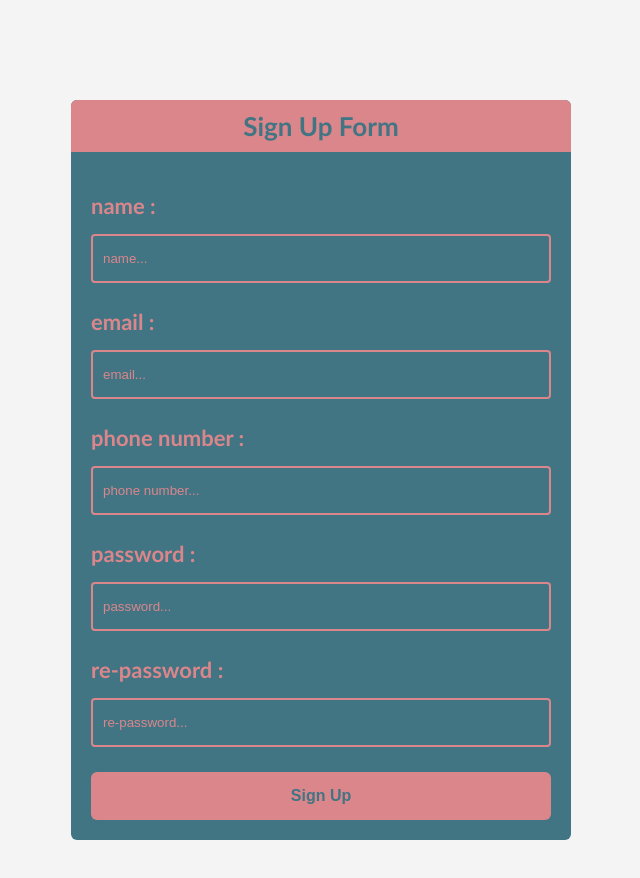
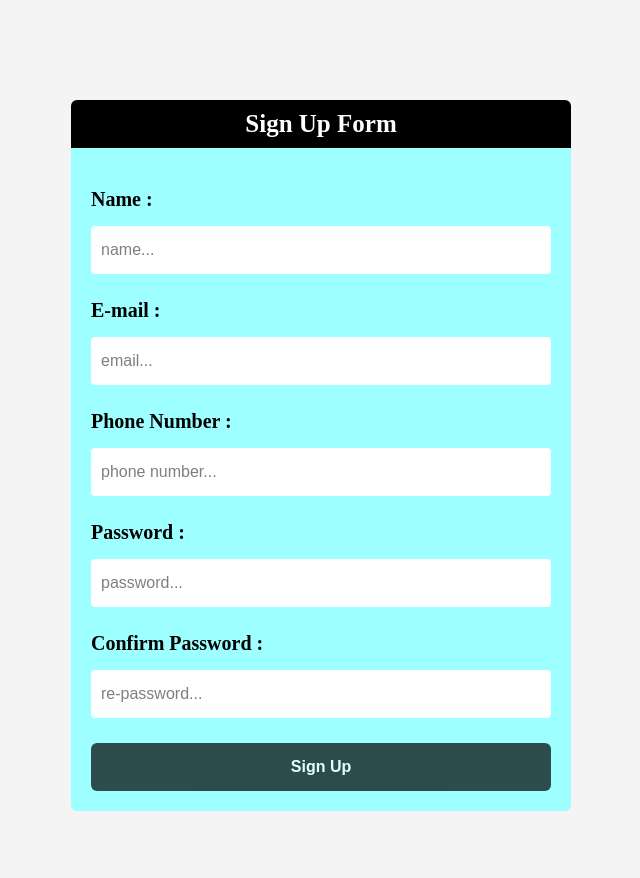
Before and after one commit to mehrabFronto/learning-formik, a JavaScript app: page / in a window 1280 px wide. Shown: the whole page, without its empty margins (319-959 px from the left). After the commit the page ends 851 px from the top, so only its background shows below. Built offline with nearby package versions, Linux system fonts and the light colour scheme.

Commit message:
validation optimized , styles fixed

```diff
--- a/src/App.css
+++ b/src/App.css
@@ -24,7 +24,7 @@
     align-items: start;
     justify-content: center;
     gap: 20px;
-    background-color: var(--secondary-color);
+    background-color: var(--form-color);
     box-shadow: 0px 5px 15px var(--box-shadow-color);
     border-radius: 6px;
 }
@@ -89,19 +89,20 @@
 /* inputs */
 
 .form__input{
+    font-size: 1.6rem;
     outline: none;
     border: none;
     border-radius: 4px ;
     padding: 15px 10px;
     width: 100%;
     color: var(--primary-color);
-    background-color: transparent;
-    border: 2px solid var(--primary-color);
+    background-color: var(--secondary-color);
     transition: all 0.2s ease-in;
 }
 
 .form__input::placeholder{
     color: var(--primary-color);
+    opacity: 0.5;
 }
 
 .form__input:focus::placeholder{
@@ -112,19 +113,19 @@
 
 .form__title{
     font-weight: bold;
-    font-size:1.8rem;
+    font-size:1.6rem;
     color: var(--primary-color);
 }
 
 @media screen and (min-width:768px) {
     .form__title{
-        font-size:2rem;
+        font-size:1.8rem;
     }
 }
 
 @media screen and (min-width:1024px) {
     .form__title{
-        font-size:2.2rem;
+        font-size:2rem;
     }
 }
 
@@ -143,4 +144,9 @@
     transition: all 0.2s ease-in;
     background-color: var(--primary-color);
     color: var(--secondary-color);
+    transition: all 0.2s ease-in-out;
 }
+
+.btn:disabled{
+    opacity: 0.7;
+}
--- a/src/App.js
+++ b/src/App.js
@@ -34,6 +34,7 @@ const App = () => {
       initialValues,
       onSubmit,
       validationSchema,
+      validateOnMount: true,
    });
 
    return (
@@ -49,7 +50,7 @@ const App = () => {
             <div className="form__body">
                {/* name section */}
                <div className="form__control">
-                  <label className="form__title">name :</label>
+                  <label className="form__title">Name :</label>
                   <input
                      name="name"
                      placeholder="name..."
@@ -63,7 +64,7 @@ const App = () => {
                </div>
                {/* email section */}
                <div className="form__control">
-                  <label className="form__title">email :</label>
+                  <label className="form__title">E-mail :</label>
                   <input
                      name="email"
                      placeholder="email..."
@@ -77,11 +78,11 @@ const App = () => {
                </div>
                {/* phone number section */}
                <div className="form__control">
-                  <label className="form__title">phone number :</label>
+                  <label className="form__title">Phone Number :</label>
                   <input
                      name="phoneNumber"
                      placeholder="phone number..."
-                     type="number"
+                     type="text"
                      className="form__input"
                      {...formik.getFieldProps("phoneNumber")}
                   />
@@ -91,7 +92,7 @@ const App = () => {
                </div>
                {/* password section */}
                <div className="form__control">
-                  <label className="form__title">password :</label>
+                  <label className="form__title">Password :</label>
                   <input
                      name="password"
                      placeholder="password..."
@@ -105,7 +106,7 @@ const App = () => {
                </div>
                {/* re-password section */}
                <div className="form__control">
-                  <label className="form__title">re-password :</label>
+                  <label className="form__title">Confirm Password :</label>
                   <input
                      name="rePassword"
                      placeholder="re-password..."
@@ -120,7 +121,8 @@ const App = () => {
                {/* submit btn */}
                <button
                   className="btn"
-                  type="submit">
+                  type="submit"
+                  disabled={!formik.isValid}>
                   Sign Up
                </button>
             </div>
--- a/src/index.css
+++ b/src/index.css
@@ -8,10 +8,17 @@
     text-decoration: none;
 }
 
+/*
+   --primary-color : rgb(81, 255, 148);
+    --secondary-color : #00270d;
+*/
+
+
 :root{
     --body-color : #f4f4f4;
-    --primary-color : #db868b;
-    --secondary-color : #417584;
+    --primary-color : rgb(0, 0, 0);
+    --secondary-color : #ffffff;
+    --form-color : rgb(157, 255, 255);
     --box-shadow : rgba(0,0,0,0.25);
 }
 
@@ -20,7 +27,7 @@ html{
 }
 
 body{
-    font-family: 'Gill Sans', 'Gill Sans MT', Calibri, 'Trebuchet MS', sans-serif;
+    font-family: "Kalameh";
     background-color: var(--body-color);
     color: var(--secondary-color);
 }
@@ -36,8 +43,9 @@ h2{
 }
 
 h3{
-    font-size: 1.4rem;
-    color: var(--primary-color);
+    font-weight: 400;
+    font-size: 1.2rem;
+    color: rgb(255, 0, 0)
 }
 
 span{
@@ -55,7 +63,7 @@ span{
     }
 
     h3{
-        font-size: 1.6rem;
+        font-size: 1.4rem;
     }
 
     span{
@@ -70,11 +78,11 @@ span{
     }
 
     h2{
-        font-size: 2.6rem;
+        font-size: 2.5rem;
     }
 
     h3{
-        font-size: 1.8rem;
+        font-size: 1.6rem;
     }
 
     span{
```
